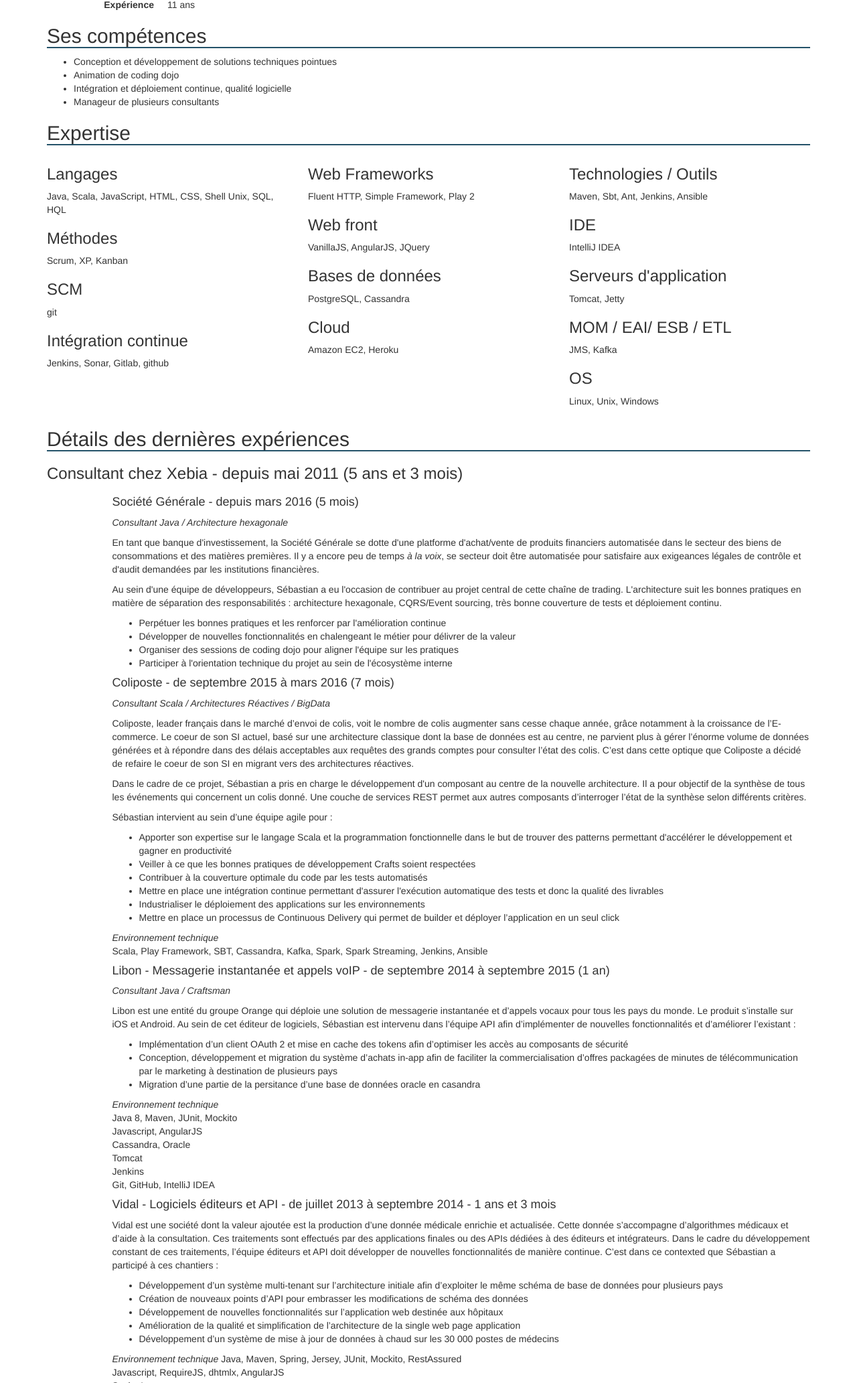
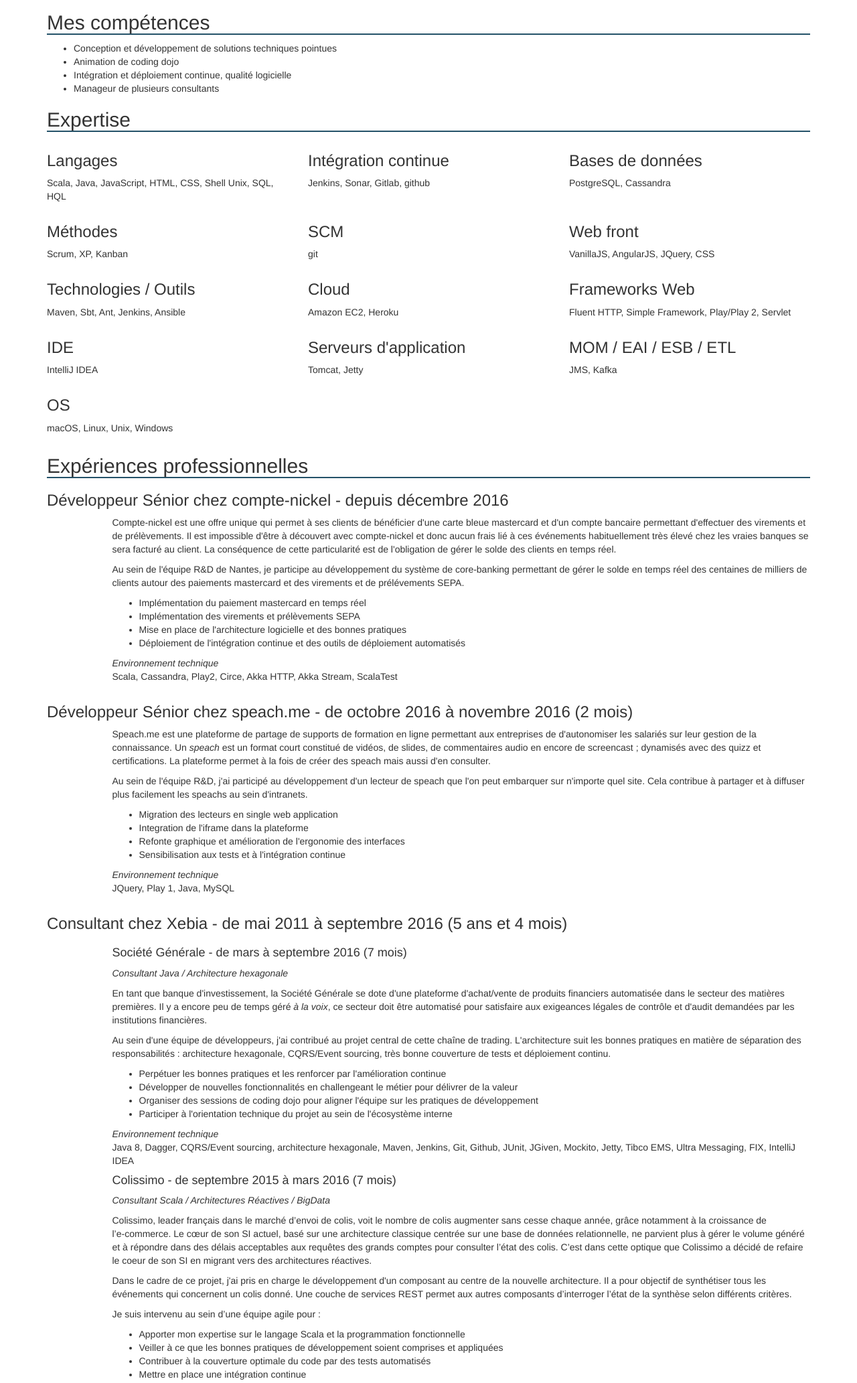
Before and after one commit to seblm/cv, a plain HTML site: page pdf.html in a window 1280 px wide. Shown: the part 488-2553 px from the top of the page at 67% size. Drawn offline with nearby package versions, Linux system fonts and the light colour scheme.

Commit message:
Update with compte-nickel xp

```diff
--- a/pdf.html
+++ b/pdf.html
@@ -1,5 +1,5 @@
 <!DOCTYPE html>
-<html lang="en">
+<html lang="fr">
 <head>
     <meta charset="utf-8">
     <meta http-equiv="X-UA-Compatible" content="IE=edge">
@@ -34,9 +34,8 @@
     <div class="row">
         <div class="col-md-8"></div>
         <div class="col-md-4">
-            Bât. 3 Appt. 335<br>
-            117 avenue Henri Barbusse<br>
-            92700 Colombes<br>
+            7 allée de Provence<br>
+            44120 Vertou<br>
             06 21 08 44 92<br>
             sebastian.lemerdy@gmail.com
         </div>
@@ -44,18 +43,19 @@
 
     <hr>
     <p>
-        Sébastian a plus de 11 ans d’expérience au cours desquels il s’est forgé une solide expérience des architectures
-        et technologies Java/Scala mais aussi une tendance au full stack avec des incursions dans le monde du web. Dans
-        chacune de ses missions, il fait preuve de pragmatisme pour proposer les architectures les plus pertinentes pour
-        répondre aux besoins métiers. Il se reconnait dans les valeurs promues par le <em>software craftsmanship</em>.
+        Avec plus de 10 ans d’expérience, je me suis forgé une solide expertise des architectures
+        et technologies Java/Scala ainsi que sur le front end web. Ma principale qualité est le pragmatisme
+        qui me permet de proposer les architectures et les solutions les plus pertinentes pour
+        répondre aux besoins métiers.<br>
+        Je partage les valeurs promues par le <em>software craftsmanship</em>.
     </p>
 
     <dl class="dl-horizontal">
         <dt>Formation</dt>
-        <dd>Master Informatique</dd>
+        <dd>Master Ingéniérie des projets Informatique / Nouvelles Technologies</dd>
 
         <dt>Langue</dt>
-        <dd>Français, Anglais (bon niveau)</dd>
+        <dd>Français, Anglais (courant)</dd>
 
         <dt>Certification</dt>
         <dd>Scrum Master</dd>
@@ -64,7 +64,7 @@
         <dd>11 ans</dd>
     </dl>
 
-    <h2>Ses compétences</h2>
+    <h2>Mes compétences</h2>
     <ul>
         <li>Conception et développement de solutions techniques pointues</li>
         <li>Animation de coding dojo</li>
@@ -76,124 +76,178 @@
     <div class="row">
         <div class="col-md-4">
             <h3>Langages</h3>
-            <p>Java, Scala, JavaScript, HTML, CSS, Shell Unix, SQL, HQL</p>
-
-            <h3>Méthodes</h3>
-            <p>Scrum, XP, Kanban</p>
-
-            <h3>SCM</h3>
-            <p>git</p>
-
+            <p>Scala, Java, JavaScript, HTML, CSS, Shell Unix, SQL, HQL</p>
+        </div>
+        <div class="col-md-4">
             <h3>Intégration continue</h3>
             <p>Jenkins, Sonar, Gitlab, github</p>
         </div>
         <div class="col-md-4">
-            <h3>Web Frameworks</h3>
-            <p>Fluent HTTP, Simple Framework, Play 2</p>
-
-            <h3>Web front</h3>
-            <p>VanillaJS, AngularJS, JQuery</p>
-
             <h3>Bases de données</h3>
             <p>PostgreSQL, Cassandra</p>
-
+        </div>
+    </div>
+    <div class="row">
+        <div class="col-md-4">
+            <h3>Méthodes</h3>
+            <p>Scrum, XP, Kanban</p>
+        </div>
+        <div class="col-md-4">
+            <h3>SCM</h3>
+            <p>git</p>
+        </div>
+        <div class="col-md-4">
+            <h3>Web front</h3>
+            <p>VanillaJS, AngularJS, JQuery, CSS</p>
+        </div>
+    </div>
+    <div class="row">
+        <div class="col-md-4">
+            <h3>Technologies / Outils</h3>
+            <p>Maven, Sbt, Ant, Jenkins, Ansible</p>
+        </div>
+        <div class="col-md-4">
             <h3>Cloud</h3>
             <p>Amazon EC2, Heroku</p>
         </div>
         <div class="col-md-4">
-            <h3>Technologies / Outils</h3>
-            <p>Maven, Sbt, Ant, Jenkins, Ansible</p>
-
+            <h3>Frameworks Web</h3>
+            <p>Fluent HTTP, Simple Framework, Play/Play 2, Servlet</p>
+        </div>
+    </div>
+    <div class="row">
+        <div class="col-md-4">
             <h3>IDE</h3>
             <p>IntelliJ IDEA</p>
-
+        </div>
+        <div class="col-md-4">
             <h3>Serveurs d'application</h3>
             <p>Tomcat, Jetty</p>
-
-            <h3>MOM / EAI/ ESB / ETL</h3>
+        </div>
+        <div class="col-md-4">
+            <h3>MOM / EAI / ESB / ETL</h3>
             <p>JMS, Kafka</p>
-
+        </div>
+    </div>
+    <div class="row">
+        <div class="col-md-4">
             <h3>OS</h3>
-            <p>Linux, Unix, Windows</p>
-
+            <p>macOS, Linux, Unix, Windows</p>
         </div>
     </div>
 
-    <h2>Détails des dernières expériences</h2>
+    <h2>Expériences professionnelles</h2>
 
-    <h3>Consultant chez Xebia - depuis mai 2011 (5 ans et 3 mois)</h3>
+    <h3>Développeur Sénior chez compte-nickel - depuis décembre 2016</h3>
     <div class="row">
         <div class="col-md-11 col-md-offset-1">
-            <h4>Société Générale - depuis mars 2016 (5 mois)</h4>
+            <p>
+                Compte-nickel est une offre unique qui permet à ses clients de bénéficier d'une carte bleue mastercard
+                et d'un compte bancaire permettant d'effectuer des virements et de prélèvements. Il est impossible
+                d'être à découvert avec compte-nickel et donc aucun frais lié à ces événements habituellement très élevé
+                chez les vraies banques se sera facturé au client. La conséquence de cette particularité est de
+                l'obligation de gérer le solde des clients en temps réel.
+            </p>
+            <p>
+                Au sein de l'équipe R&D de Nantes, je participe au développement du système de core-banking permettant
+                de gérer le solde en temps réel des centaines de milliers de clients autour des paiements mastercard et
+                des virements et de prélévements SEPA.
+            </p>
+            <ul>
+                <li>Implémentation du paiement mastercard en temps réel</li>
+                <li>Implémentation des virements et prélèvements SEPA</li>
+                <li>Mise en place de l'architecture logicielle et des bonnes pratiques</li>
+                <li>Déploiement de l'intégration continue et des outils de déploiement automatisés</li>
+            </ul>
+            <p>
+                <em>Environnement technique</em><br>
+                Scala, Cassandra, Play2, Circe, Akka HTTP, Akka Stream, ScalaTest
+            </p>
+        </div>
+    </div>
+
+    <h3>Développeur Sénior chez speach.me - de octobre 2016 à novembre 2016 (2 mois)</h3>
+    <div class="row">
+        <div class="col-md-11 col-md-offset-1">
+            <p>
+                Speach.me est une plateforme de partage de supports de formation en ligne permettant aux entreprises de
+                d'autonomiser les salariés sur leur gestion de la connaissance. Un <em>speach</em> est un format court
+                constitué de vidéos, de slides, de commentaires audio en encore de screencast ; dynamisés avec des quizz et
+                certifications. La plateforme permet à la fois de créer des speach mais aussi d'en consulter.
+            </p>
+            <p>
+                Au sein de l'équipe R&D, j'ai participé au développement d'un lecteur de speach que l'on peut embarquer sur
+                n'importe quel site. Cela contribue à partager et à diffuser plus facilement les speachs au sein
+                d'intranets.
+            </p>
+            <ul>
+                <li>Migration des lecteurs en single web application</li>
+                <li>Integration de l'iframe dans la plateforme</li>
+                <li>Refonte graphique et amélioration de l'ergonomie des interfaces</li>
+                <li>Sensibilisation aux tests et à l'intégration continue</li>
+            </ul>
+            <p>
+                <em>Environnement technique</em><br>
+                JQuery, Play 1, Java, MySQL
+            </p>
+        </div>
+    </div>
+
+    <h3>Consultant chez Xebia - de mai 2011 à septembre 2016 (5 ans et 4 mois)</h3>
+    <div class="row">
+        <div class="col-md-11 col-md-offset-1">
+            <h4>Société Générale - de mars à septembre 2016 (7 mois)</h4>
             <p><em>Consultant Java / Architecture hexagonale</em></p>
             <p>
-                En tant que banque d'investissement, la Société Générale se dotte d'une platforme d'achat/vente de
+                En tant que banque d'investissement, la Société Générale se dote d'une plateforme d'achat/vente de
                 produits
                 financiers automatisée
-                dans le secteur des biens de consommations et des matières premières. Il y a encore peu de temps <em>à
-                la
-                voix</em>, se secteur doit
-                être automatisée pour satisfaire aux exigeances légales de contrôle et d'audit demandées par les
-                institutions
-                financières.
+                dans le secteur des matières premières. Il y a encore peu de temps géré <em>à la voix</em>, ce secteur doit
+                être automatisé pour satisfaire aux exigeances légales de contrôle et d'audit demandées par les
+                institutions financières.
             </p>
             <p>
-                Au sein d'une équipe de développeurs, Sébastian a eu l'occasion de contribuer au projet central de cette
-                chaîne
+                Au sein d'une équipe de développeurs, j'ai contribué au projet central de cette chaîne
                 de trading. L'architecture suit les bonnes pratiques en matière de séparation des responsabilités :
-                architecture
-                hexagonale, CQRS/Event sourcing, très bonne couverture de tests et déploiement continu.
+                architecture hexagonale, CQRS/Event sourcing, très bonne couverture de tests et déploiement continu.
             </p>
             <ul>
                 <li>Perpétuer les bonnes pratiques et les renforcer par l'amélioration continue</li>
-                <li>Développer de nouvelles fonctionnalités en chalengeant le métier pour délivrer de la valeur</li>
-                <li>Organiser des sessions de coding dojo pour aligner l'équipe sur les pratiques</li>
+                <li>Développer de nouvelles fonctionnalités en challengeant le métier pour délivrer de la valeur</li>
+                <li>Organiser des sessions de coding dojo pour aligner l'équipe sur les pratiques de développement</li>
                 <li>Participer à l'orientation technique du projet au sein de l'écosystème interne</li>
             </ul>
+            <p>
+                <em>Environnement technique</em><br>
+                Java 8, Dagger, CQRS/Event sourcing, architecture hexagonale, Maven, Jenkins, Git, Github, JUnit, JGiven, Mockito, Jetty, Tibco EMS, Ultra Messaging, FIX, IntelliJ IDEA
+            </p>
 
-            <h4>Coliposte - de septembre 2015 à mars 2016 (7 mois)</h4>
+            <h4>Colissimo - de septembre 2015 à mars 2016 (7 mois)</h4>
             <p><em>Consultant Scala / Architectures Réactives / BigData</em></p>
             <p>
-                Coliposte, leader français dans le marché d’envoi de colis, voit le nombre de colis augmenter sans cesse
+                Colissimo, leader français dans le marché d’envoi de colis, voit le nombre de colis augmenter sans cesse
                 chaque
-                année, grâce notamment à la croissance de l’E-commerce. Le coeur de son SI actuel, basé sur une
-                architecture
-                classique
-                dont la base de données est au centre, ne parvient plus à gérer l’énorme volume de données générées et à
-                répondre
-                dans des délais acceptables aux requêtes des grands comptes pour consulter l’état des colis. C’est dans
-                cette
-                optique que Coliposte a décidé de refaire le coeur de son SI en migrant vers des architectures
+                année, grâce notamment à la croissance de l’<span style="white-space: nowrap;">e-commerce</span>. Le cœur de son SI actuel, basé sur une
+                architecture classique centrée sur une base de données relationnelle, ne parvient plus à gérer le volume généré et à
+                répondre dans des délais acceptables aux requêtes des grands comptes pour consulter l’état des colis. C’est dans
+                cette optique que Colissimo a décidé de refaire le coeur de son SI en migrant vers des architectures
                 réactives.
             </p>
             <p>
-                Dans le cadre de ce projet, Sébastian a pris en charge le développement d'un composant au centre de la
+                Dans le cadre de ce projet, j'ai pris en charge le développement d'un composant au centre de la
                 nouvelle
-                architecture. Il a pour objectif de la synthèse de tous les événements qui concernent un colis donné.
-                Une
-                couche
-                de services REST permet aux autres composants d’interroger l’état de la synthèse selon différents
+                architecture. Il a pour objectif de synthétiser tous les événements qui concernent un colis donné.
+                Une couche de services REST permet aux autres composants d’interroger l’état de la synthèse selon différents
                 critères.
             </p>
-            <p>Sébastian intervient au sein d’une équipe agile pour :</p>
+            <p>Je suis intervenu au sein d’une équipe agile pour :</p>
             <ul>
-                <li>Apporter son expertise sur le langage Scala et la programmation fonctionnelle dans le but de trouver
-                    des
-                    patterns permettant d'accélérer le développement et gagner en productivité
-                </li>
-                <li>Veiller à ce que les bonnes pratiques de développement Crafts soient respectées</li>
-                <li>Contribuer à la couverture optimale du code par les tests automatisés</li>
-                <li>Mettre en place une intégration continue permettant d'assurer l'exécution automatique des tests et
-                    donc
-                    la
-                    qualité des livrables
-                </li>
+                <li>Apporter mon expertise sur le langage Scala et la programmation fonctionnelle</li>
+                <li>Veiller à ce que les bonnes pratiques de développement soient comprises et appliquées</li>
+                <li>Contribuer à la couverture optimale du code par des tests automatisés</li>
+                <li>Mettre en place une intégration continue</li>
                 <li>Industrialiser le déploiement des applications sur les environnements</li>
-                <li>Mettre en place un processus de Continuous Delivery qui permet de builder et déployer l’application
-                    en
-                    un
-                    seul click
-                </li>
+                <li>Mettre en place un processus de Continuous Delivery</li>
             </ul>
             <p>
                 <em>Environnement technique</em><br>
@@ -206,105 +260,89 @@
                 Libon est une entité du groupe Orange qui déploie une solution de messagerie instantanée et d’appels
                 vocaux
                 pour tous les pays du monde. Le produit s’installe sur iOS et Android. Au sein de cet éditeur de
-                logiciels,
-                Sébastian est intervenu dans l’équipe API afin d’implémenter de nouvelles fonctionnalités et d’améliorer
-                l’existant :
+                logiciels, j'ai implémenté de nouvelles fonctionnalités et amélioré l’existant :
             </p>
             <ul>
                 <li>
                     Implémentation d’un client OAuth 2 et mise en cache des tokens afin d’optimiser les accès au
-                    composants
-                    de
-                    sécurité
+                    composant de sécurité
                 </li>
                 <li>
-                    Conception, développement et migration du système d’achats in-app afin de faciliter la
-                    commercialisation
-                    d’offres packagées de minutes de télécommunication par le marketing à destination de plusieurs pays
+                    Conception, développement et migration du système d’achats in-app. Cela permet au marketing de faciliter la
+                    commercialisation d’offres packagées de minutes de télécommunication à destination de plusieurs pays.
                 </li>
                 <li>
-                    Migration d’une partie de la persitance d’une base de données oracle en casandra
+                    Migration d’une partie de la persistance d’une base de données de Oracle vers Cassandra
                 </li>
             </ul>
             <p>
                 <em>Environnement technique</em><br>
-                Java 8, Maven, JUnit, Mockito<br>
-                Javascript, AngularJS<br>
-                Cassandra, Oracle<br>
-                Tomcat<br>
-                Jenkins<br>
-                Git, GitHub, IntelliJ IDEA
+                Java 8, Maven, JUnit, Mockito, Javascript, AngularJS, Cassandra, Oracle, Tomcat, Jenkins, Git, GitHub, IntelliJ IDEA
             </p>
 
-            <h4>Vidal - Logiciels éditeurs et API - de juillet 2013 à septembre 2014 - 1 ans et 3 mois</h4>
+            <h4>Vidal - Équipe API - de juillet 2013 à septembre 2014 - 1 ans et 3 mois</h4>
             <p>
                 Vidal est une société dont la valeur ajoutée est la production d’une donnée médicale enrichie et
                 actualisée. Cette donnée s’accompagne d’algorithmes médicaux et d’aide à la consultation. Ces
                 traitements sont effectués par des applications finales ou des APIs dédiées à des éditeurs et
-                intégrateurs. Dans le cadre du développement constant de ces traitements, l’équipe éditeurs et API doit
-                développer de nouvelles fonctionnalités de manière continue. C’est dans ce contexted que Sébastian a
-                participé à ces chantiers :
+                intégrateurs. Dans le cadre du développement constant de ces traitements, l’équipe API devait
+                développer de nouvelles fonctionnalités de manière continue. C’est dans ce contexte que j'ai
+                participé aux chantiers suivants :
             </p>
             <ul>
                 <li>Développement d’un système multi-tenant sur l’architecture initiale afin d’exploiter le même schéma
                     de base de données pour plusieurs pays
                 </li>
-                <li>Création de nouveaux points d’API pour embrasser les modifications de schéma des données</li>
+                <li>Création de nouveaux points d’API pour s'adapter aux modifications de schéma des données</li>
                 <li>Développement de nouvelles fonctionnalités sur l’application web destinée aux hôpitaux</li>
                 <li>Amélioration de la qualité et simplification de l’architecture de la single web page application
                 </li>
                 <li>Développement d’un système de mise à jour de données à chaud sur les 30 000 postes de médecins</li>
             </ul>
             <p>
-                <em>Environnement technique</em>
-                Java, Maven, Spring, Jersey, JUnit, Mockito, RestAssured<br>
-                Javascript, RequireJS, dhtmlx, AngularJS<br>
-                Scala, Lucene<br>
-                MySQL, Sqlite, Liquibase<br>
-                Tomcat, Jetty, Varnish<br>
-                Jenkins, Teamcity, Ansible, Install4J<br>
+                <em>Environnement technique</em><br>
+                Java, Maven, Spring, Jersey, JUnit, Mockito, RestAssured, Javascript, RequireJS, dhtmlx, AngularJS,
+                Scala, Lucene, MySQL, Sqlite, Liquibase, Tomcat, Jetty, Varnish, Jenkins, Teamcity, Ansible, Install4J,
                 Git, GitHub, IntelliJ IDEA
             </p>
 
-            <h3>Michelin Travel Partner - Equipes de développement et administrateurs - 5 jours</h3>
+            <h4>Michelin Travel Partner - Equipe de développement et administrateurs - 15 jours</h4>
             <p><em>Consultant Craftsman / Devops</em></p>
-            <p>Dans le cadre de la mise en place de la pratique DevOps chez Michelin Travel Partner, Sébastian a
+            <p>Dans le cadre de la mise en place de la pratique DevOps chez Michelin Travel Partner, j'ai
                 accompagné les
                 équipes de développement et administrateurs afin de mettre en place une synergie organisationnelle et
                 technique :
 
             <ul>
-                <li>définition de la stratégie de gestion des sources dans un gestionnaire de sources décentralisée
+                <li>Définition de la stratégie de gestion des sources dans un gestionnaire de sources décentralisé
                     (git)
                 </li>
-                <li>Migration des scripts puppets en Ansible afin de se conformer à la technologie des ops.</li>
+                <li>Migration des scripts puppets en Ansible afin de se conformer à la technologie des ops</li>
                 <li>Mise en place de tests de charge Gatling et automatisation dans Jenkins</li>
                 <li>Accompagnement pour l’utilisation d’un outil de création de machine virtuelle (Vagrant)</li>
-                <li>Sensibilisation sur les pratiques DevOps et l’impact sur les équipes et la collaboration</li>
+                <li>Sensibilisation sur les pratiques DevOps et leurs impacts sur les équipes ainsi que sur la collaboration</li>
+                <li>Automatisation des tests, sensibilisation au bon niveau de tests</li>
+                <li>Fluidification du workflow de la pré-production jusqu'à la mise en production</li>
             </ul>
 
-            <p><em>Environnement technique</em>
-                Node.JS, Grunt<br>
-                Gatling<br>
-                Jenkins, Vagrant, Ansible<br>
-                Git, WebStorm</p>
+            <p><em>Environnement technique</em><br>
+                Java, Node.JS, Grunt, Gatling, Jenkins, rundeck, Vagrant, Ansible, Git, WebStorm</p>
 
-            <h3>BI-SAM - Logiciel d’analyse financière - de mai 2011 à juin 2013</h3>
+            <h4>BI-SAM - Logiciel d’analyse financière - de mai 2011 à juin 2013 (2 ans et 1 mois)</h4>
             <p><em>Développeur Java Senior</em></p>
             <p>Consolidation de l'équipe R&D pour le développement du produit édité par BI-SAM.</p>
             <ul>
                 <li>Développement et amélioration continue
-                    des différents moteurs de calculs ; des écrans ; du moteur d'ETL ; du moteur de reporting ; des API
-                    SOAP ; des frameworks techniques internes
+                    des différents moteurs de calculs, des écrans, du moteur d'ETL, du moteur de reporting, des API
+                    SOAP et des frameworks techniques internes
                 </li>
-                <li>Développement et amélioration des tests unitaires et des tests fonctionnels</li>
-                <li>Participation active aux réunions de préparation d'itération ; aux démonstrations de fin d'itération
-                    ; aux revues de codes ; aux rétrospectives d'équipes ; aux brainstormings.
+                <li>Développement et amélioration des tests unitaires et fonctionnels</li>
+                <li>Participation active aux réunions de préparation d'itération, aux démonstrations de
+                    fin d'itération, aux revues de codes, aux rétrospectives d'équipes et aux brainstormings.
                 </li>
             </ul>
             <p><em>Environnement technique</em><br>
-                Java 6, IntelliJ IDEA, ORM, ETL, Axis, Swing<br>
-                UISpec4J, Jenkins, Jira, Oracle, SqlServer, Sybase, PostgreSQL
+                Java 6, IntelliJ IDEA, ORM, ETL, Axis, Swing, UISpec4J, Jenkins, Jira, Oracle, SqlServer, Sybase, PostgreSQL
             </p>
         </div>
     </div>
@@ -329,10 +367,8 @@
                 Conférence Craft day 2014 : Le craft chez Vidal<br>
                 Conférence XKE : Legacy code refactoring for dummies<br>
                 Conférence Devoxx France 2014 : David m'a refactorer<br>
-                Conférence Devoxx France 2013 : Code Story saison 2<br> Conférence Devoxx France 2012 : <a href="http://blog.javabien.net/2011/11/17/codestory">Code
-                Story
-                saison
-                1</a>
+                Conférence Devoxx France 2013 : Code Story saison 2<br>
+                Conférence Devoxx France 2012 : Code Story saison 1
             </p>
         </div>
         <div class="col-md-4">
```
Also changed, not shown: index.html (+30 -2 lines), img/logo-compte-nickel.png (added), 1 other file.
